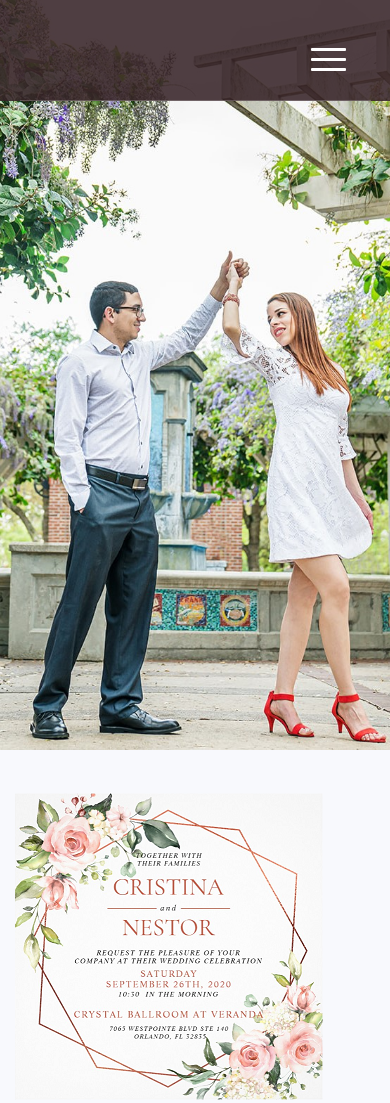
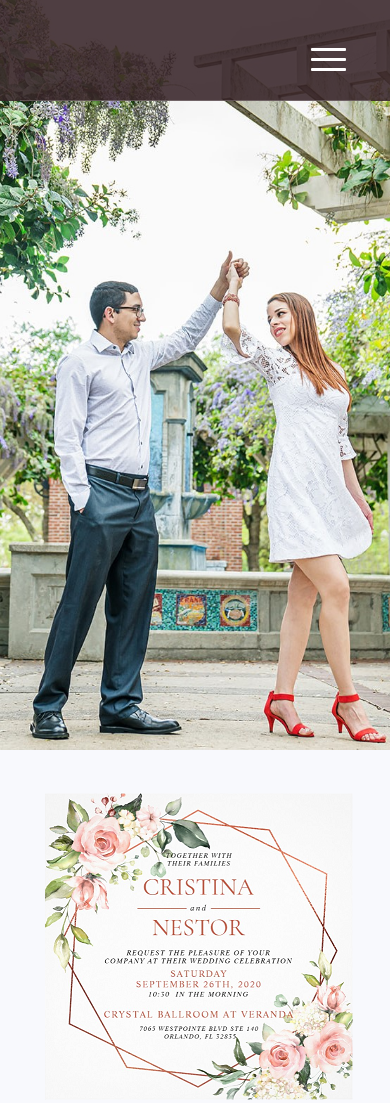
Before and after one commit to rotsen91/rotsen91.github.io, a website: page index.html in a window 390 px wide. Shown: the top 1103 px of the page. Drawn offline with nearby package versions, Linux system fonts and the light colour scheme; some packages are replaced by stand-ins of ours; a script that the page names is missing; files whose address does not match are found by name.

Commit message:
fixing tag

```diff
--- a/index.html
+++ b/index.html
@@ -113,7 +113,9 @@
             <div class="row">
                 <div class="col-md-12 text-center">
                     <img id="desktop" src="img/invitation.png" alt="" />
-                    <img id="mobile" src="img/invitation_small.PNG" alt="" />
+                    <img id="mobile" src="img/invitation_small.PNG" alt="" style="
+                    margin-left: 30px;
+                "/>
                 </div>
             </div>
         </div>
@@ -333,7 +335,7 @@
                 <div class="col-md-12 text-center">
                     <h3>A picture is worth a thousand words!</h3>
                     <p>Help us capture the moment, tag your photos with the hashtag
-                        <a href="https://instagram.com/explore/tags/ramandantara/" target="_blank">#CristinaAndNestor</a>
+                        <a href="https://instagram.com/explore/tags/cristinaandnestor/" target="_blank">#CristinaAndNestor</a>
                     </p>
                 </div>
             </div>
```
